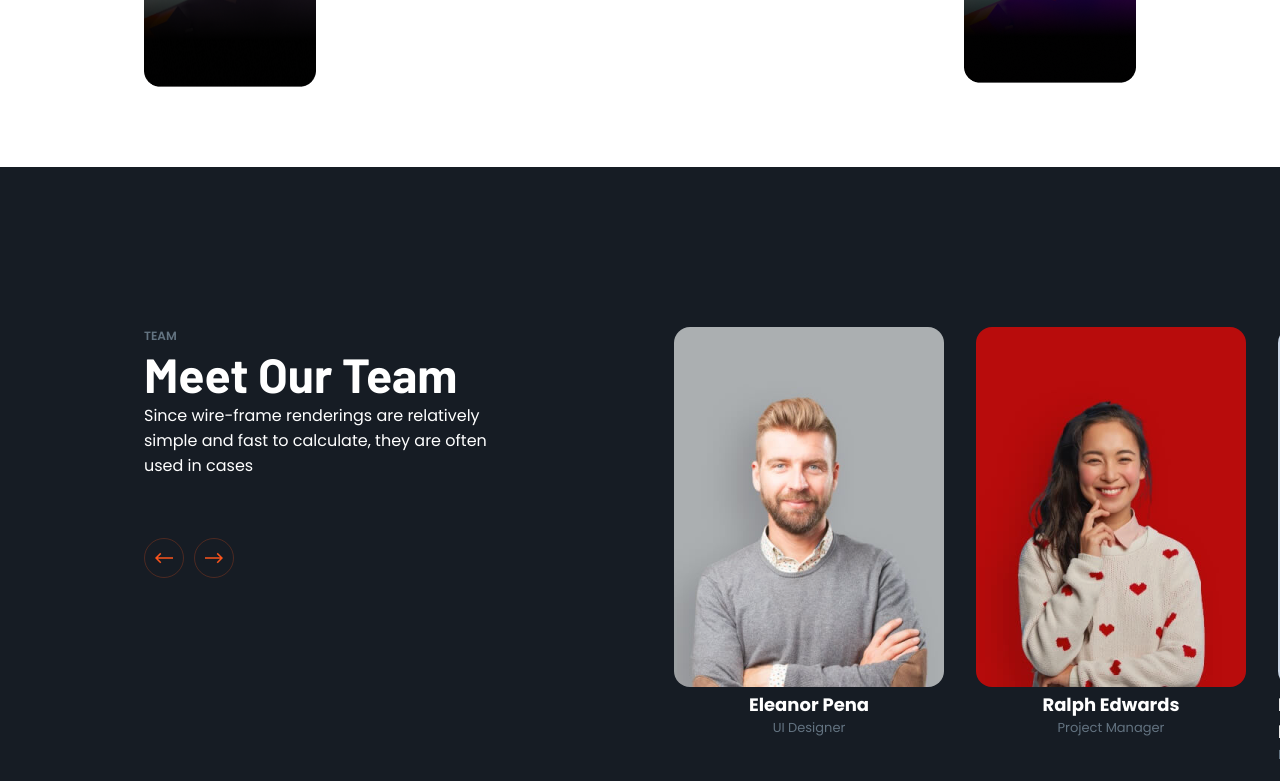
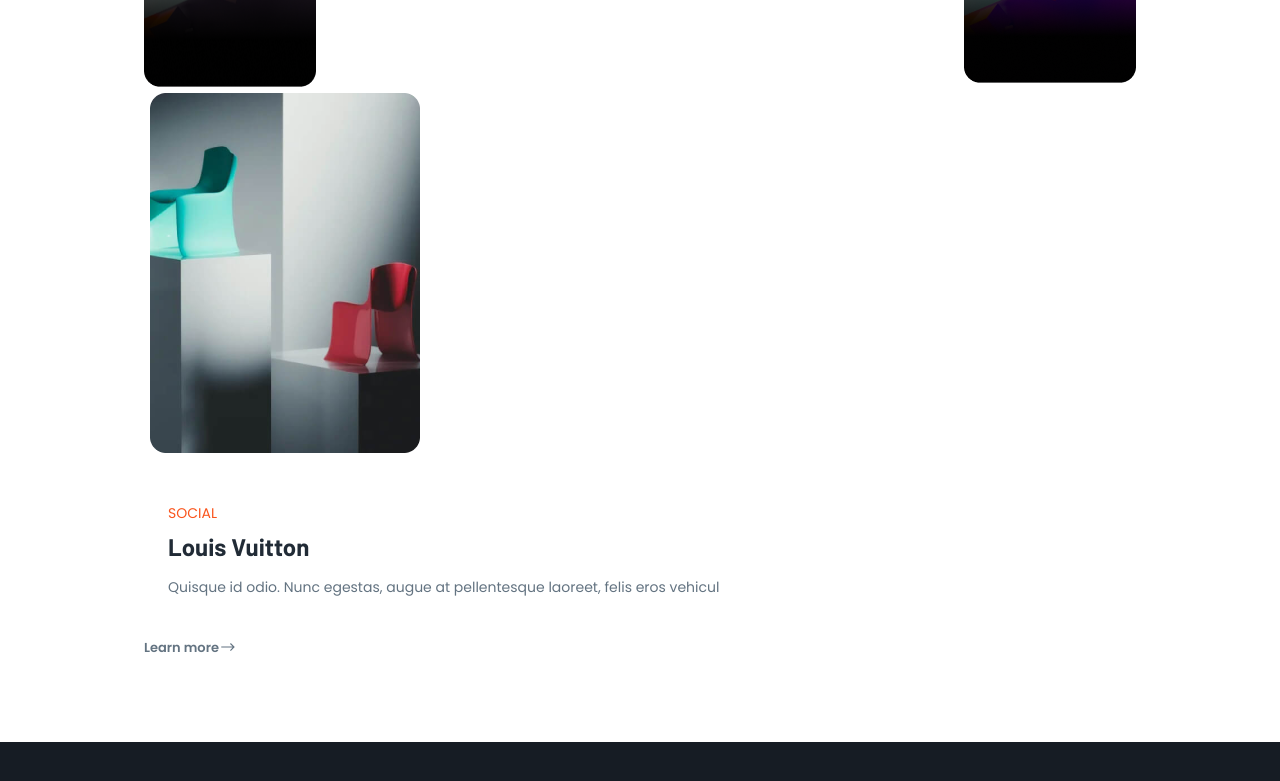
Before and after one commit to anarka312/marketing-page, a React (Create React App) app: page / in a window 1280 px wide. Shown: the part 4213-4994 px from the top of the page. Built offline with nearby package versions, Linux system fonts and the light colour scheme.

Commit message:
changed section case

```diff
--- a/src/components/Case/index.jsx
+++ b/src/components/Case/index.jsx
@@ -43,7 +43,21 @@ const Case = () => {
           </div>
         </div>
 
-        <div className={styles.case_item3}></div>
+        <div className={styles.case_item3}>
+        <div className={styles.case_item6}>
+          <div className={styles.case_img}>
+            <img src={case6} alt="img" />
+          </div>
+          <div className={styles.case_content}>
+            <p className={styles.case_title}>Social</p>
+            <h2>Louis Vuitton</h2>
+            <p>Quisque id odio. Nunc egestas, augue at pellentesque laoreet, felis eros vehicul</p>
+          </div>
+            <div className={styles.case_link}>
+              Learn more
+            </div>
+        </div>
+        </div>
       </div>
 
       {/* <div className={styles.case_section}>
```
Also changed, not shown: 1 other file (tests, documents, lock files or other folders).
